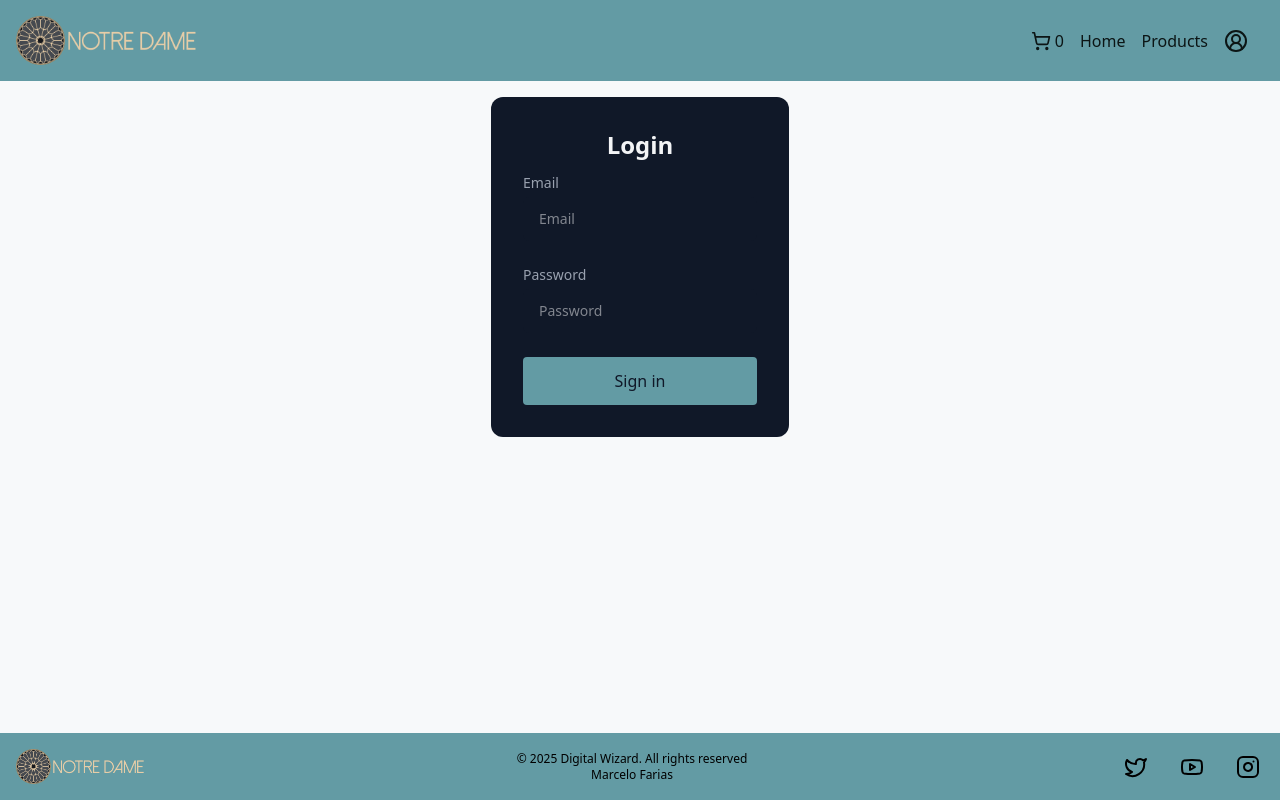
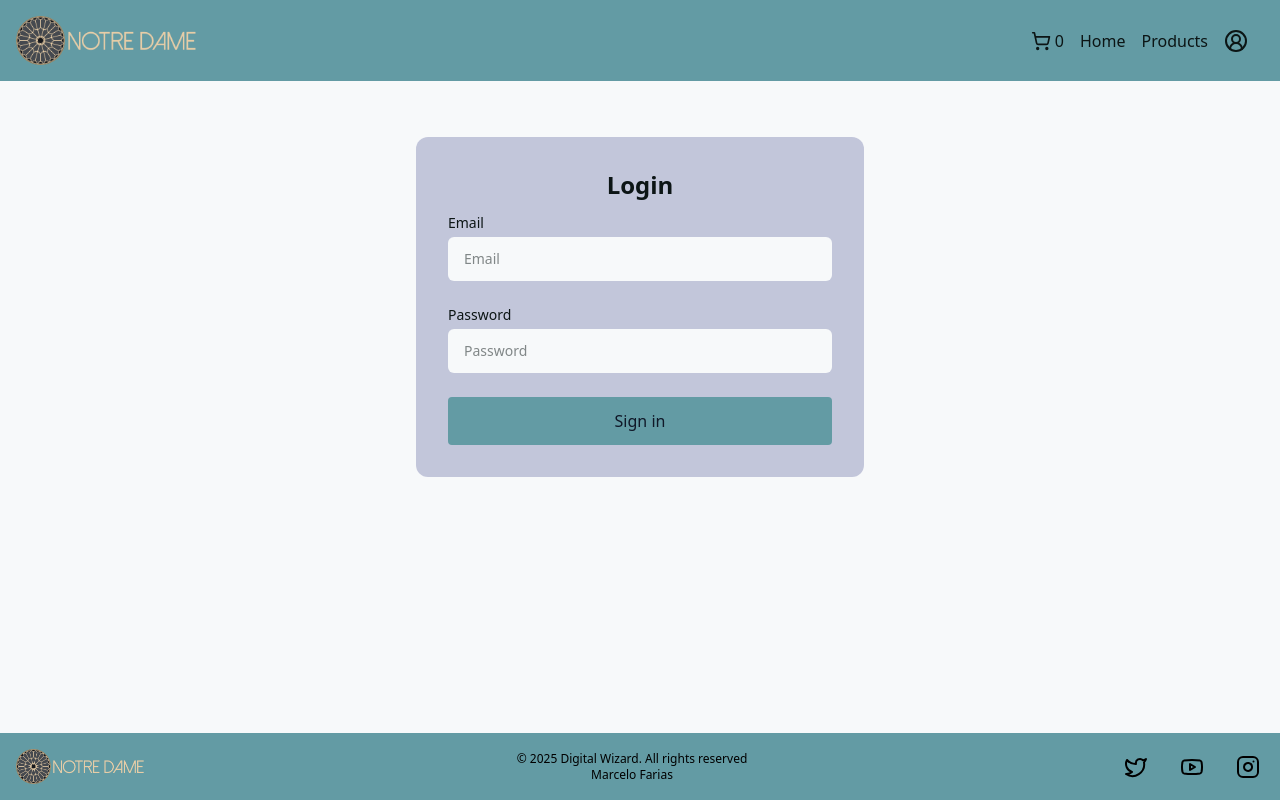
Before and after one commit to hmfarias/notredame-next, a Next.js app: page /login in a window 1280 px wide. Built offline with nearby package versions, Linux system fonts and the light colour scheme; no server answers.

Commit message:
Header fixed - logo and navbar are now commponents

```diff
--- a/app/login/page.js
+++ b/app/login/page.js
@@ -45,12 +45,12 @@ const LoginPage = () => {
 	};
 
 	return (
-		<section className="grow grid place-content-center">
-			<div className="w-full max-w-md p-8 space-y-3 rounded-xl bg-gray-900 dark:bg-gray-50 text-gray-100 dark:text-gray-800">
+		<section className="grow grid place-items-center">
+			<div className="w-full max-w-md p-8 space-y-3 rounded-xl bg-accent/50 text-text mt-10">
 				<h1 className="text-2xl font-bold text-center">Login</h1>
 				<form noValidate="" action="" className="space-y-6" onSubmit={handleSubmit}>
 					<div className="space-y-1 text-sm">
-						<label htmlFor="email" className="block text-gray-400 dark:text-gray-600">
+						<label htmlFor="email" className="block text-text ">
 							Email
 						</label>
 						<input
@@ -58,12 +58,12 @@ const LoginPage = () => {
 							name="email"
 							id="email"
 							placeholder="Email"
-							className="w-full px-4 py-3 rounded-md border-gray-700 dark:border-gray-300 bg-gray-900 dark:bg-gray-50 text-gray-100 dark:text-gray-800 focus:border-violet-400 focus:dark:border-violet-600"
+							className="w-full px-4 py-3 rounded-md border-accent bg-background text-text  focus:border-accent "
 							onChange={handleChange}
 						/>
 					</div>
 					<div className="space-y-1 text-sm">
-						<label htmlFor="password" className="block text-gray-400 dark:text-gray-600">
+						<label htmlFor="password" className="block text-text">
 							Password
 						</label>
 						<input
@@ -71,7 +71,7 @@ const LoginPage = () => {
 							name="password"
 							id="password"
 							placeholder="Password"
-							className="w-full px-4 py-3 rounded-md border-gray-700 dark:border-gray-300 bg-gray-900 dark:bg-gray-50 text-gray-100 dark:text-gray-800 focus:border-violet-400 focus:dark:border-violet-600"
+							className="w-full px-4 py-3 rounded-md border-accent bg-background text-text  focus:border-accent"
 							onChange={handleChange}
 						/>
 					</div>
--- /dev/null
+++ b/components/AnimatedMenu.js
@@ -0,0 +1,60 @@
+/**
+ * @module components/AnimatedMenu.js
+ * @returns {JSX.Element} - the Animated Menu component
+ * @exports AnimatedMenu
+ * @requires motion
+ * @requires AnimatePresence
+ * @requires Link
+ * @requires AdminLink
+ * @requires AuthLinkMobile
+ * @description The Animated Menu component returns a menu with a fade-in animation when the menu is open
+ */
+import { motion, AnimatePresence } from 'framer-motion';
+import Link from 'next/link';
+import AdminLink from './AdminLink';
+import AuthLinkMobile from './AuthLinkMobile';
+
+const AnimatedMenu = ({ menuOpen, toggleMenu }) => {
+	return (
+		<>
+			<AnimatePresence>
+				{menuOpen && (
+					<motion.div
+						initial={{ height: 0 }} //Start without height (hidden)
+						animate={{ height: 'auto' }} // It expands atomically
+						exit={{ height: 0 }} //It shrinks until disappearing
+						transition={{ duration: 0.3, ease: 'easeInOut' }} //Start slow → accelerate → ends slow
+						className="absolute top-16 left-0 w-full bg-primary/70 backdrop-blur-lg text-white md:hidden px-2"
+					>
+						<motion.nav
+							initial={{ opacity: 0 }}
+							animate={{ opacity: 1, transition: { delay: 0.2 } }} // Delays the appearance of the text
+							exit={{ opacity: 0, transition: { duration: 0.15 } }} // Disappears before the rise menu
+							className="flex flex-col space-y-2 p-4"
+						>
+							<Link
+								href="/"
+								onClick={toggleMenu}
+								className="text-text hover:text-secondary"
+							>
+								Home
+							</Link>
+							<Link
+								href="/products"
+								onClick={toggleMenu}
+								className="text-text hover:text-secondary"
+							>
+								Products
+							</Link>
+
+							<AdminLink handle={toggleMenu} />
+
+							<AuthLinkMobile toggleMenu={toggleMenu} />
+						</motion.nav>
+					</motion.div>
+				)}
+			</AnimatePresence>
+		</>
+	);
+};
+export default AnimatedMenu;
--- a/components/Header.js
+++ b/components/Header.js
@@ -3,115 +3,28 @@
  * @module components/Header.js
  * @returns {JSX.Element} - the Header component
  * @exports Header
- * @requires CartContext
- * @requires Menu
- * @requires X
- * @requires Image
- * @requires Link
- * @requires useContext
- * @requires useState
+ * @requires LogoHeader
+ * @requires Navbar
  * @requires CartWidget
- * @requires AuthLink
- * @requires AdminLink
- * @requires AuthLinkMobile
+ * @requires LogoHeader
  * @description The Header component returns the header of the app
  */
 
-import { CartContext } from '@/providers/CartProvider';
-import { Menu, X } from 'lucide-react';
-import Image from 'next/image';
-import Link from 'next/link';
-import { useContext, useState } from 'react';
 import CartWidget from './CartWidget';
-import AuthLink from './AuthLink';
-import AdminLink from './AdminLink';
-import AuthLinkMobile from './AuthLinkMobile';
-import { motion, AnimatePresence } from 'framer-motion';
+import LogoHeader from './LogoHeader';
+import Navbar from './Navbar';
 
 const Header = () => {
-	const [menuOpen, setMenuOpen] = useState(false);
-	const { cartState } = useContext(CartContext);
-
-	const toggleMenu = () => {
-		setMenuOpen((prev) => !prev);
-	};
 	return (
 		<header className="flex items-center justify-between p-4 bg-primary">
 			{/* logo */}
-			<Link href="/">
-				<Image
-					src="/logo.png"
-					alt="logo"
-					width={100}
-					height={100}
-					className="w-36 h-auto sm:w-45"
-				/>
-			</Link>
-
+			<LogoHeader />
 			{/* Cart Counter and Navbar */}
 			<div className="flex items-center space-x-4">
 				{/* Cart with counter */}
 				<CartWidget />
-
 				{/* Navbar */}
-				<nav className="hidden md:flex space-x-4">
-					<Link href="/" className="text-text hover:text-secondary">
-						Home
-					</Link>
-					<Link href="/products" className="text-text hover:text-secondary text-center">
-						Products
-					</Link>
-
-					<AdminLink />
-
-					<AuthLink />
-				</nav>
-				<div className="md:hidden">
-					<button onClick={toggleMenu} className="focus:outline-none flex items-center">
-						{menuOpen ? (
-							<X className="w-6 h-6 text-text hover:text-secondary" />
-						) : (
-							<Menu className="w-5 h-5 text-text hover:text-secondary" />
-						)}
-					</button>
-				</div>
-				<AnimatePresence>
-					{menuOpen && (
-						<motion.div
-							initial={{ height: 0 }}
-							animate={{ height: 'auto' }}
-							exit={{ height: 0 }}
-							transition={{ duration: 0.3, ease: 'easeInOut' }}
-							className="absolute top-16 left-0 w-full bg-primary/70 backdrop-blur-lg text-white md:hidden px-2"
-						>
-							<motion.nav
-								initial={{ opacity: 0 }}
-								animate={{ opacity: 1, transition: { delay: 0.2 } }} // Delays the appearance of the text
-								exit={{ opacity: 0, transition: { duration: 0.15 } }} // Disappears before the rise menu
-								className="flex flex-col space-y-2 p-4"
-							>
-								<Link
-									href="/"
-									onClick={toggleMenu}
-									className="text-text hover:text-secondary"
-								>
-									Home
-								</Link>
-								<Link
-									href="/products"
-									onClick={toggleMenu}
-									className="text-text hover:text-secondary"
-								>
-									Products
-								</Link>
-
-								<AdminLink handle={toggleMenu} />
-
-								<AuthLinkMobile toggleMenu={toggleMenu} />
-							</motion.nav>
-						</motion.div>
-					)}
-				</AnimatePresence>
+				<Navbar />
 			</div>
 		</header>
 	);
--- /dev/null
+++ b/components/LogoHeader.js
@@ -0,0 +1,25 @@
+/**
+ * @module components/LogoHeader.js
+ * @returns {JSX.Element} - the Logo Header component
+ * @exports LogoHeader
+ * @requires Image
+ * @requires Link
+ * @description The Logo Header component returns the logo of the app
+ */
+import Image from 'next/image';
+import Link from 'next/link';
+
+const LogoHeader = () => {
+	return (
+		<Link href="/">
+			<Image
+				src="/logo.png"
+				alt="logo"
+				width={100}
+				height={100}
+				className="w-36 h-auto sm:w-45"
+			/>
+		</Link>
+	);
+};
+export default LogoHeader;
--- /dev/null
+++ b/components/Navbar.js
@@ -0,0 +1,53 @@
+/**
+ * @module components/Navbar.js
+ * @returns {JSX.Element} - the Navbar component
+ * @exports Navbar
+ * @requires Link
+ * @requires AdminLink
+ * @requires AuthLink
+ * @requires Menu
+ * @requires X
+ * @requires AnimatedMenu
+ * @requires useState
+ * @description The Navbar component returns the navbar of the app
+ */
+import Link from 'next/link';
+import AdminLink from './AdminLink';
+import AuthLink from './AuthLink';
+import { Menu, X } from 'lucide-react';
+import AnimatedMenu from './AnimatedMenu';
+import { useState } from 'react';
+
+const Navbar = () => {
+	const [menuOpen, setMenuOpen] = useState(false);
+
+	const toggleMenu = () => {
+		setMenuOpen((prev) => !prev);
+	};
+
+	return (
+		<>
+			<nav className="hidden md:flex space-x-4">
+				<Link href="/" className="text-text hover:text-secondary">
+					Home
+				</Link>
+				<Link href="/products" className="text-text hover:text-secondary text-center">
+					Products
+				</Link>
+				<AdminLink />
+				<AuthLink />
+			</nav>
+			<div className="md:hidden">
+				<button onClick={toggleMenu} className="focus:outline-none flex items-center">
+					{menuOpen ? (
+						<X className="w-6 h-6 text-text hover:text-secondary" />
+					) : (
+						<Menu className="w-5 h-5 text-text hover:text-secondary" />
+					)}
+				</button>
+			</div>
+			<AnimatedMenu toggleMenu={toggleMenu} menuOpen={menuOpen} />
+		</>
+	);
+};
+export default Navbar;
```
